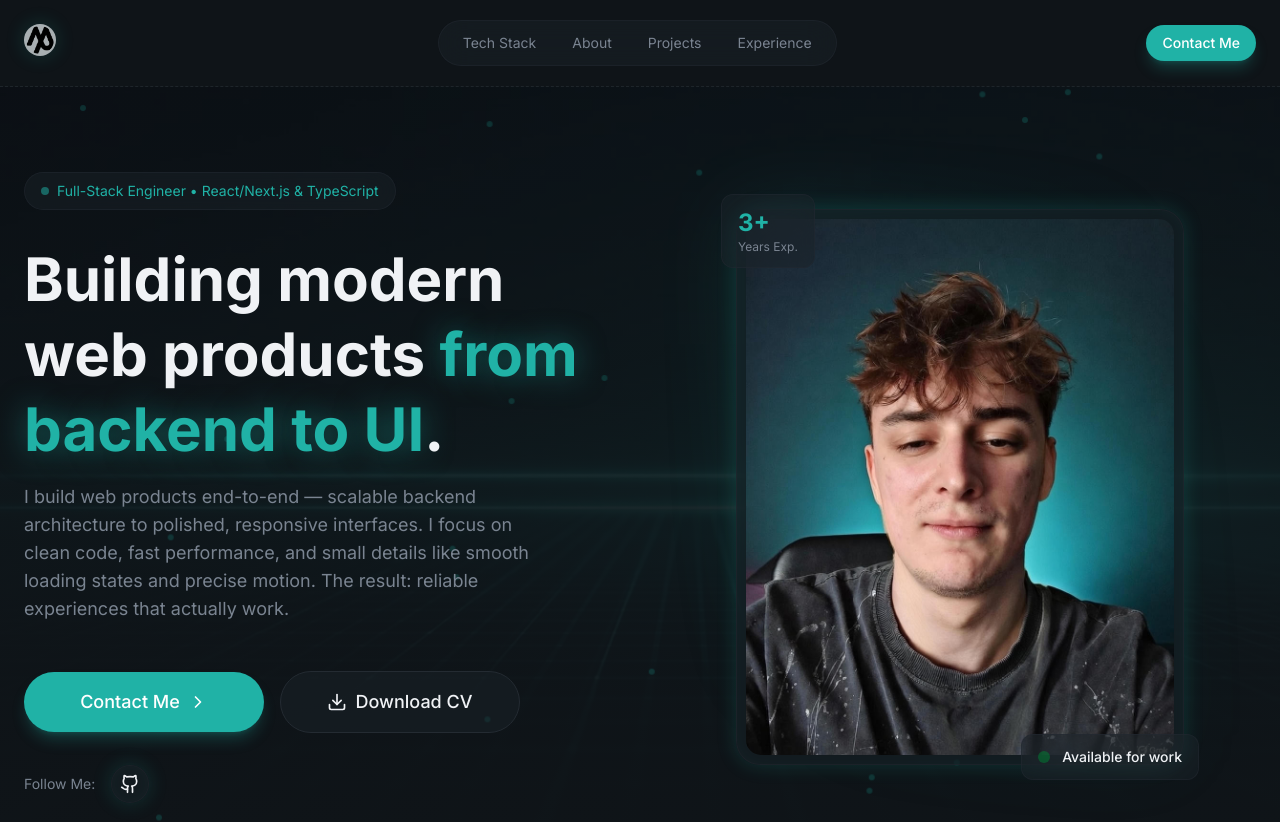
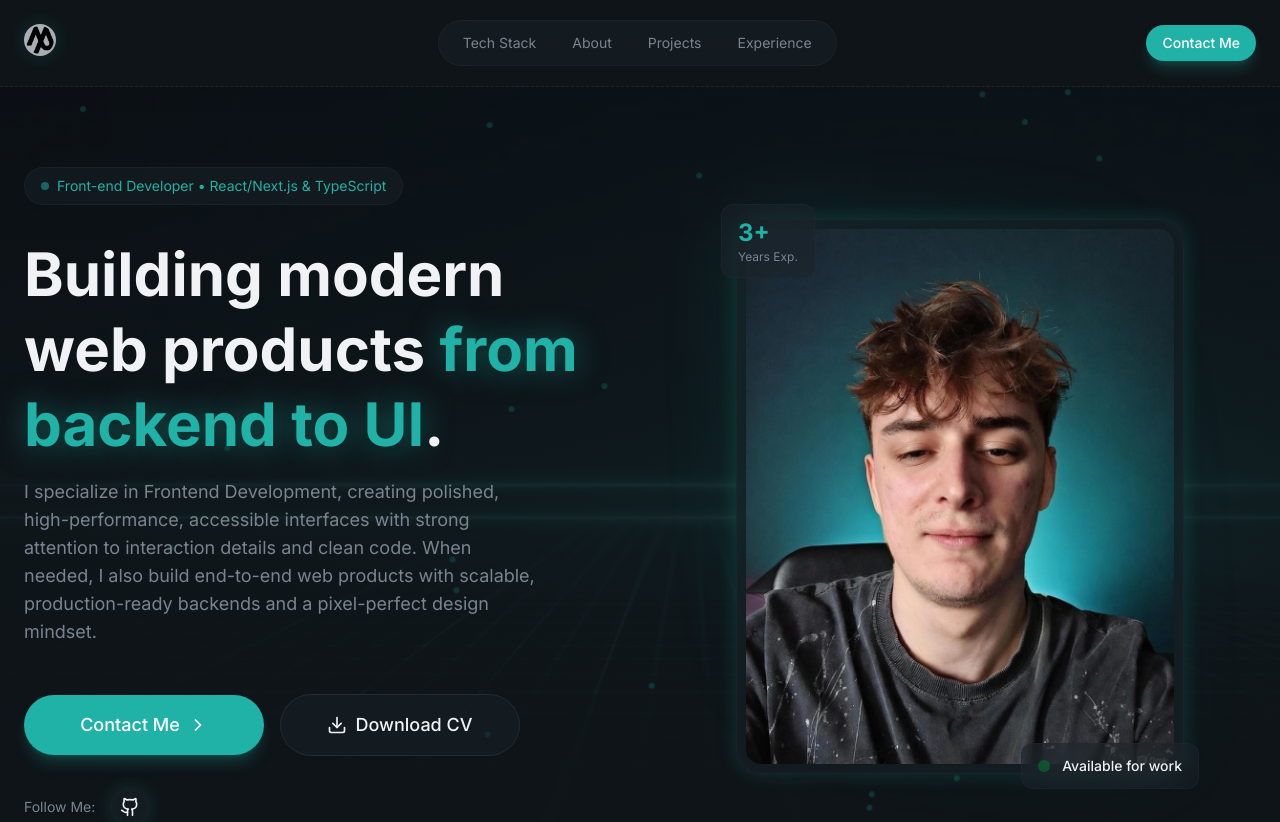
Before and after one commit to nihilno/portfolio, a Next.js app: page / in a window 1280 px wide. Shown: the top 822 px of the page. Built offline with nearby package versions, Linux system fonts and the light colour scheme; a web font is replaced by a local one.

Commit message:
Update CVs and hero section

```diff
--- a/src/components/sections/hero/hero-article.tsx
+++ b/src/components/sections/hero/hero-article.tsx
@@ -42,7 +42,7 @@ function HeroArticle() {
       <div className="text-center lg:text-left">
         <span className="glass text-primary inline-flex items-center gap-2 rounded-full px-4 py-2 text-xs sm:text-sm">
           <h1 className="bg-primary size-2 animate-pulse rounded-full" />
-          Full-Stack Engineer &bull; React/Next.js & TypeScript
+          Front-end Developer &bull; React/Next.js & TypeScript
         </span>
       </div>
       <div className="flex flex-col items-center space-y-4 text-center lg:items-start lg:text-left">
@@ -51,10 +51,11 @@ function HeroArticle() {
           <span className="text-primary glow-text"> from backend to UI</span>.
         </h2>
         <p className="text-muted-foreground max-w-lg md:text-lg">
-          I build web products end-to-end &mdash; scalable backend architecture
-          to polished, responsive interfaces. I focus on clean code, fast
-          performance, and small details like smooth loading states and precise
-          motion. The result: reliable experiences that actually work.
+          I specialize in Frontend Development, creating polished,
+          high-performance, accessible interfaces with strong attention to
+          interaction details and clean code. When needed, I also build
+          end-to-end web products with scalable, production-ready backends and a
+          pixel-perfect design mindset.
         </p>
       </div>
       <div className="mx-auto mt-12 flex max-w-60 flex-wrap items-center justify-center gap-4 md:flex-nowrap lg:mx-0 lg:justify-start">
```
Also changed, not shown: 2 other files (tests, documents, lock files or other folders).
